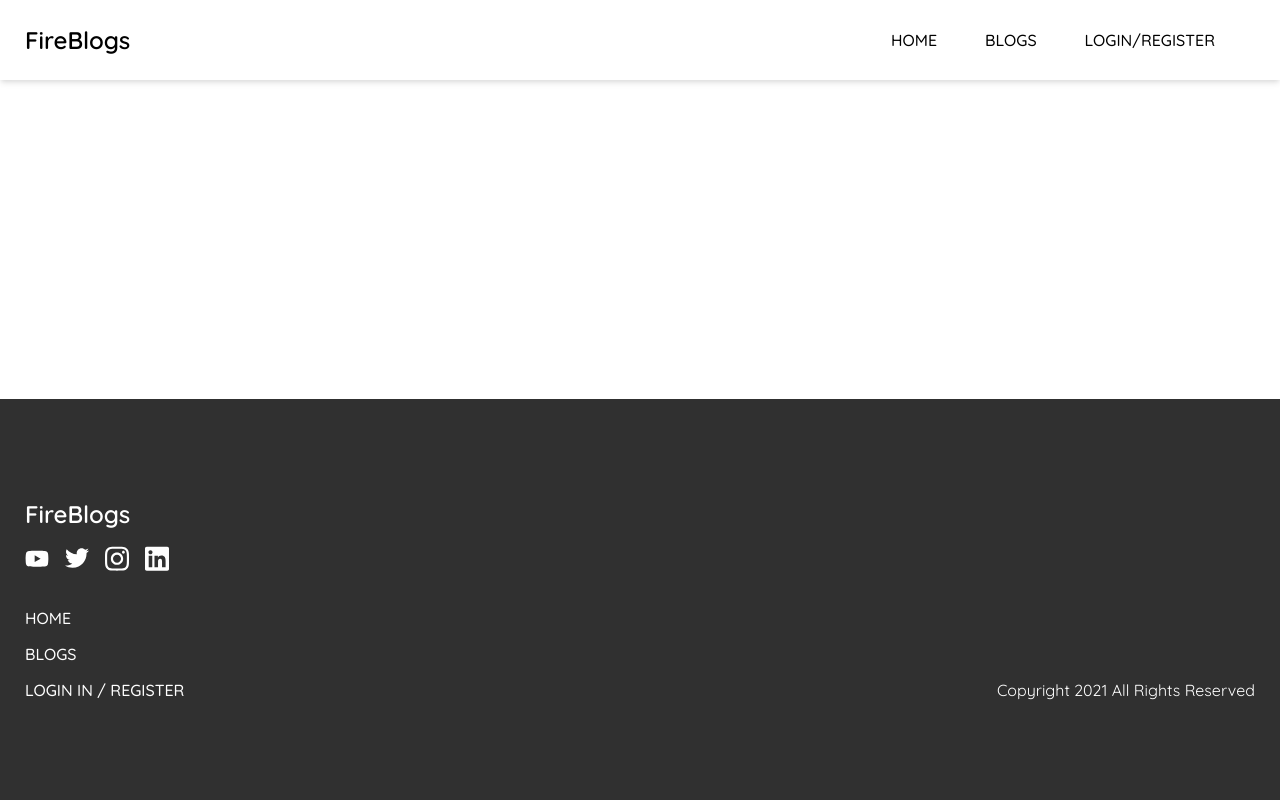
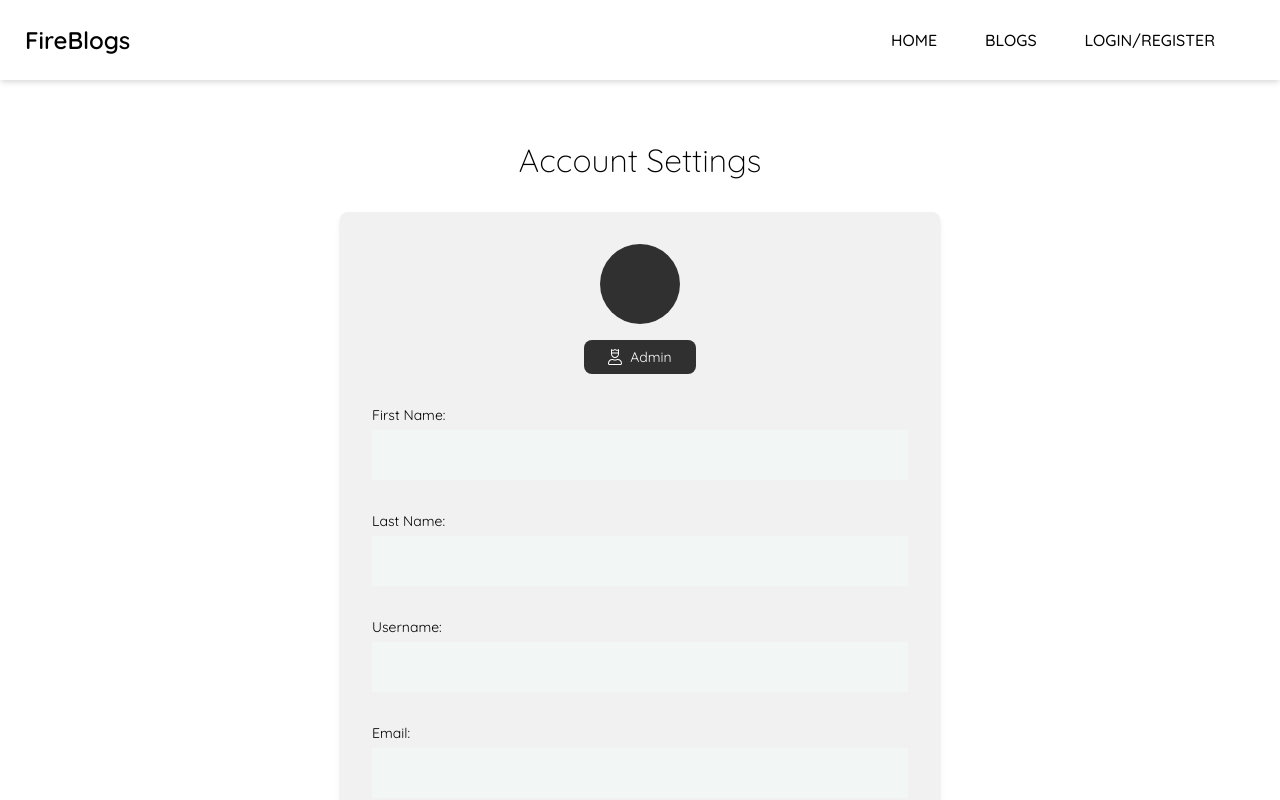
Before and after one commit to bluzeey/fireblog, a Vue app: page /profile in a window 1280 px wide. Shown: the top 800 px of the page. Built offline with nearby package versions, Linux system fonts and the light colour scheme; no server answers; what vue2-editor would draw is missing.

Commit message:
Update Profile.vue

```diff
--- a/src/views/Profile.vue
+++ b/src/views/Profile.vue
@@ -1,13 +1,165 @@
 <template>
-  <div></div>
+  <div class="profile">
+    <Modal v-if="modalActive" :modalMessage="modalMessage" v-on:close-modal="closeModal" />
+    <div class="container">
+      <h2>Account Settings</h2>
+      <div class="profile-info">
+        <div class="initials">{{ $store.state.profileInitials }}</div>
+        <div class="admin-badge" >
+          <adminIcon class="icon" />
+          <span>admin</span>
+        </div>
+        <div class="input">
+          <label for="firstName">First Name:</label>
+          <input type="text" id="firstName" v-model="firstName" />
+        </div>
+        <div class="input">
+          <label for="lastName">Last Name:</label>
+          <input type="text" id="lastName" v-model="lastName" />
+        </div>
+        <div class="input">
+          <label for="username">Username:</label>
+          <input type="text" id="username" v-model="username" />
+        </div>
+        <div class="input">
+          <label for="email">Email:</label>
+          <input disabled type="text" id="email" v-model="email" />
+        </div>
+        <button @click="updateProfile">Save Changes</button>
+      </div>
+    </div>
+  </div>
 </template>
 
 <script>
+import Modal from "../components/Modal";
+import adminIcon from "../assets/Icons/user-crown-light.svg";
 export default {
-
+  name: "Profile",
+  components: {
+    Modal,
+    adminIcon,
+  },
+  data() {
+    return {
+      modalMessage: "Changes were saved!",
+      modalActive: null,
+    };
+  },
+  methods: {
+    updateProfile() {
+      this.$store.dispatch("updateUserSettings");
+      this.modalActive = !this.modalActive;
+    },
+    closeModal() {
+      this.modalActive = !this.modalActive;
+    },
+  },
+  computed: {
+    firstName: {
+      get() {
+        return this.$store.state.profileFirstName;
+      },
+      set(payload) {
+        this.$store.commit("changeFirstName", payload);
+      },
+    },
+    lastName: {
+      get() {
+        return this.$store.state.profileLastName;
+      },
+      set(payload) {
+        this.$store.commit("changeLastName", payload);
+      },
+    },
+    username: {
+      get() {
+        return this.$store.state.profileUsername;
+      },
+      set(payload) {
+        this.$store.commit("changeUsername", payload);
+      },
+    },
+    email() {
+      return this.$store.state.profileEmail;
+    },
+  },
+};
+</script>
+<style lang="scss" scoped>
+.profile {
+  .container {
+    max-width: 1000px;
+    padding: 60px 25px;
+    h2 {
+      text-align: center;
+      margin-bottom: 16px;
+      font-weight: 300;
+      font-size: 32px;
+    }
+    .profile-info {
+      border-radius: 8px;
+      box-shadow: 0 4px 6px -1px rgba(0, 0, 0, 0.1), 0 2px 4px -1px rgba(0, 0, 0, 0.06);
+      padding: 32px;
+      background-color: #f1f1f1;
+      display: flex;
+      flex-direction: column;
+      max-width: 600px;
+      margin: 32px auto;
+      .initials {
+        position: initial;
+        width: 80px;
+        height: 80px;
+        font-size: 32px;
+        background-color: #303030;
+        color: #fff;
+        display: flex;
+        align-self: center;
+        align-items: center;
+        justify-content: center;
+        border-radius: 50%;
+      }
+      .admin-badge {
+        display: flex;
+        align-self: center;
+        color: #fff;
+        font-size: 14px;
+        padding: 8px 24px;
+        border-radius: 8px;
+        background-color: #303030;
+        margin: 16px 0;
+        text-align: center;
+        text-transform: capitalize;
+        .icon {
+          width: 14px;
+          height: auto;
+          margin-right: 8px;
+        }
+      }
+      .input {
+        margin: 16px 0;
+        label {
+          font-size: 14px;
+          display: block;
+          padding-bottom: 6px;
+        }
+        input {
+          width: 100%;
+          border: none;
+          background-color: #f2f7f6;
+          padding: 8px;
+          height: 50px;
+          @media (min-width: 900px) {
+          }
+          &:focus {
+            outline: none;
+          }
+        }
+      }
+      button {
+        align-self: center;
+      }
+    }
+  }
 }
-</script>
-
-<style>
-
 </style>
```
